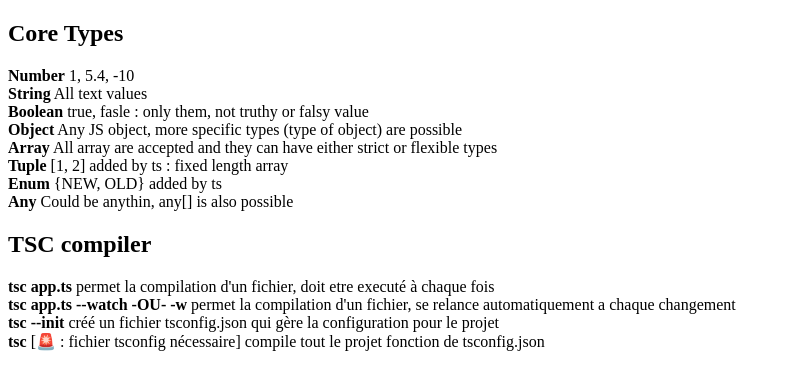
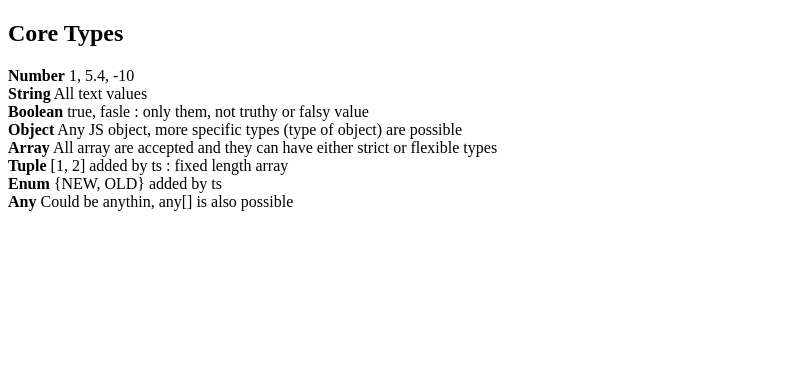
Before and after one commit to LuxiaAnon/course-starting-project, a website: page index.html in a window 1280 px wide. Shown: the whole page, without its empty margins (0-791 px from the left). Drawn offline with Linux system fonts and the light colour scheme.

Commit message:
diminué au cours sur le typage

```diff
--- a/index.html
+++ b/index.html
@@ -22,13 +22,6 @@
   <div><strong>Enum</strong> {NEW, OLD} added by ts </div>
   <div><strong>Any</strong> Could be anythin, any[] is also possible</div>
 </section>
-<section>
-  <h1>TSC compiler</h1>
- <div><strong>tsc app.ts</strong> permet la compilation d'un fichier, doit etre executé à chaque fois</div>
- <div><strong>tsc app.ts --watch -OU- -w</strong> permet la compilation d'un fichier, se relance automatiquement a chaque changement</div>
- <div><strong>tsc --init </strong> créé un fichier tsconfig.json qui gère la configuration pour le projet</div>
- <div><strong>tsc </strong> [🚨 : fichier tsconfig nécessaire] compile tout le projet fonction de tsconfig.json</div>
-</section>
 </body>
 
 </html>
```
Also changed, not shown: tsconfig.json (deleted, +0 -103 lines).
